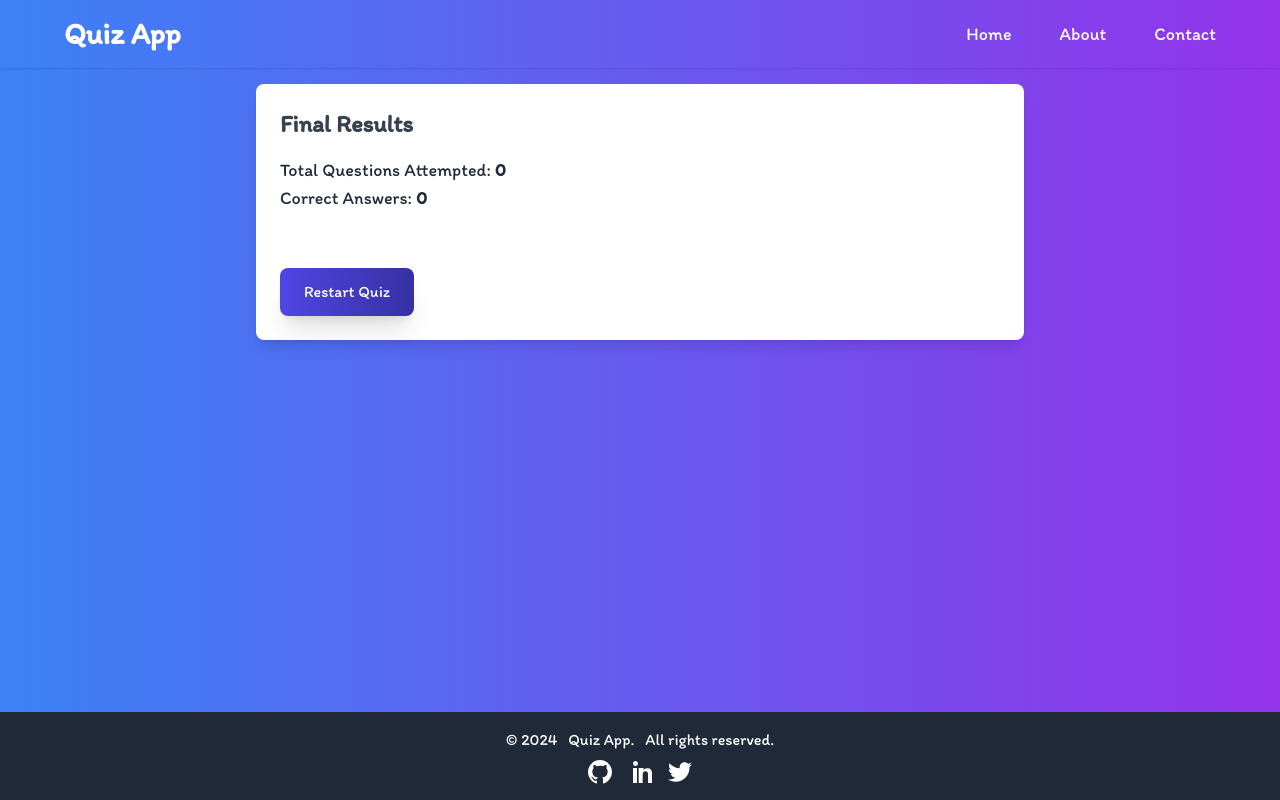
After one commit to LiteshGoyal/Quiz-app, a Django app: page /final-result/ in a window 1280 px wide. The commit adds this page. Run offline with Django 5.2, Linux system fonts and the light colour scheme; some libraries are stand-ins or nearby versions.

Commit message:
Added Every questions result page

```diff
--- /dev/null
+++ b/quiz/templates/quiz/final_result.html
@@ -0,0 +1,13 @@
+{% extends 'base.html' %}
+
+{% block content %}
+<div class="max-w-3xl mx-auto bg-white shadow-lg rounded-lg p-6 my-4">
+    <h2 class="text-2xl font-semibold mb-4 text-gray-700">Final Results</h2>
+    <p class="text-lg">Total Questions Attempted: <span class="font-bold">{{ total_attempted }}</span></p>
+    <p class="text-lg mb-8">Correct Answers: <span class="font-bold">{{ total_correct }}</span></p>
+
+    <a href="{% url 'start_quiz' %}" class="mt-6 inline-block bg-gradient-to-r from-indigo-600 to-indigo-800 text-white px-6 py-3 rounded-lg shadow-xl transform hover:scale-105 transition duration-300 ease-in-out">
+        Restart Quiz
+    </a>
+</div>
+{% endblock %}
--- a/quiz/templates/quiz/question.html
+++ b/quiz/templates/quiz/question.html
@@ -26,6 +26,10 @@
         <button type="submit" class="mt-6 inline-block bg-gradient-to-r from-indigo-600 to-indigo-800 text-white px-6 py-3 rounded-lg shadow-xl transform hover:scale-105 transition duration-300 ease-in-out">
             Submit
         </button>
+
+    <a href="{% url 'final_result' %}" class="mt-6 inline-block bg-gradient-to-r from-indigo-600 to-indigo-800 text-white px-6 py-3 rounded-lg shadow-xl transform hover:scale-105 transition duration-300 ease-in-out">
+        View results
+    </a>
     </form>
 </div>
 {% endblock %}
--- a/quiz/urls.py
+++ b/quiz/urls.py
@@ -2,9 +2,10 @@ from django.urls import path
 from . import views
 
 urlpatterns = [
-    path('', views.index, name='index'),
-    path('start/', views.start_quiz, name='start_quiz'),
-    path('question/', views.get_question, name='get_question'),
-    path('submit/<int:question_id>/', views.submit_answer, name='submit_answer'),
-    path('result/', views.result, name='result'),
+    path('', views.index, name='index'),  # Landing page
+    path('start/', views.start_quiz, name='start_quiz'),  # Start the quiz
+    path('question/', views.get_question, name='get_question'),  # Fetch a random question
+    path('submit/<int:question_id>/', views.submit_answer, name='submit_answer'),  # Submit an answer
+    path('question-result/<int:question_id>/', views.question_result, name='question_result'),  # Show result for the last question
+    path('final-result/', views.final_result, name='final_result'),  # Final result when no more questions
 ]
--- a/quiz/views.py
+++ b/quiz/views.py
@@ -6,7 +6,10 @@ def index(request):
     return render(request, 'quiz/index.html')
 
 def start_quiz(request):
-    request.session['user_id'] = str(random.randint(1000, 9999))  # Generate a session ID
+    # Initialize session variables for the quiz
+    request.session['user_id'] = str(random.randint(1000, 9999))
+    request.session['total_correct'] = 0
+    request.session['total_attempted'] = 0
     return redirect('get_question')
 
 def get_question(request):
@@ -14,11 +17,13 @@ def get_question(request):
     if not user_id:
         return redirect('start_quiz')
 
+    # Fetch unanswered questions
     questions_answered = UserAnswer.objects.filter(user_id=user_id).values_list('question_id', flat=True)
     question = Question.objects.exclude(id__in=questions_answered).order_by('?').first()
 
     if not question:
-        return redirect('result')
+        # Redirect to final results if no more questions are available
+        return redirect('final_result')
 
     return render(request, 'quiz/question.html', {'question': question})
 
@@ -27,6 +32,7 @@ def submit_answer(request, question_id):
     question = Question.objects.get(id=question_id)
     selected_option = request.POST.get('option')
 
+    # Check correctness and store the answer
     is_correct = selected_option == question.correct_option
     UserAnswer.objects.create(
         user_id=user_id,
@@ -35,16 +41,35 @@ def submit_answer(request, question_id):
         is_correct=is_correct
     )
 
-    return redirect('get_question')
+    # Update session-based totals
+    request.session['total_attempted'] += 1
+    if is_correct:
+        request.session['total_correct'] += 1
 
-def result(request):
+    return redirect('question_result', question_id=question.id)
+
+def question_result(request, question_id):
+    user_id = request.session.get('user_id')
+    if not user_id:
+        return redirect('start_quiz')
+
+    # Fetch the latest answered question and its result
+    answer = UserAnswer.objects.get(user_id=user_id, question_id=question_id)
+
+    return render(request, 'quiz/question_result.html', {
+        'answer': answer,
+        'total_correct': request.session.get('total_correct', 0),
+        'total_attempted': request.session.get('total_attempted', 0)
+    })
+
+def final_result(request):
     user_id = request.session.get('user_id')
     answers = UserAnswer.objects.filter(user_id=user_id)
-    correct_count = answers.filter(is_correct=True).count()
-    total_count = answers.count()
+    total_correct = request.session.get('total_correct', 0)
+    total_attempted = request.session.get('total_attempted', 0)
 
-    return render(request, 'quiz/result.html', {
+    return render(request, 'quiz/final_result.html', {
         'answers': answers,
-        'correct_count': correct_count,
-        'total_count': total_count
+        'total_correct': total_correct,
+        'total_attempted': total_attempted
     })
```
Also changed, not shown: quiz/templates/quiz/question_result.html (added, +24 -0 lines), quiz/templates/quiz/result.html (+10 -4 lines), db.sqlite3.
